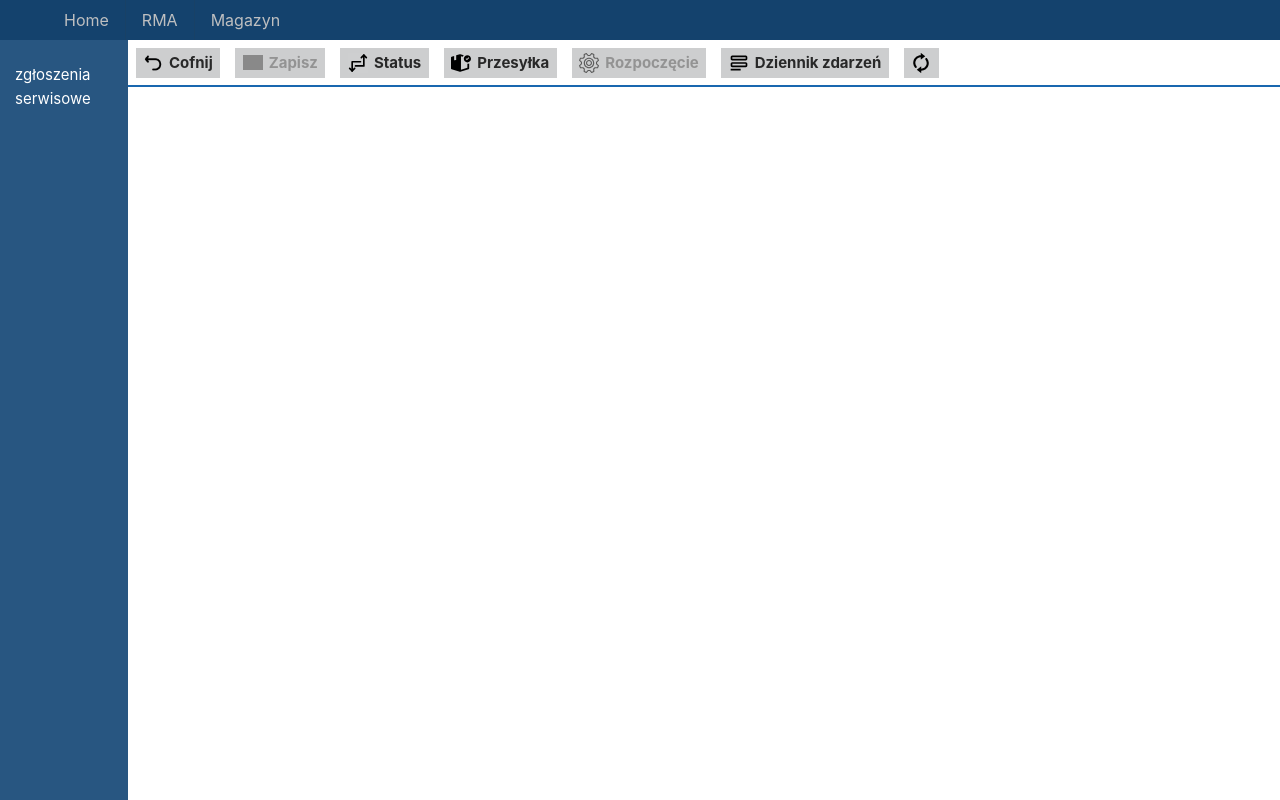
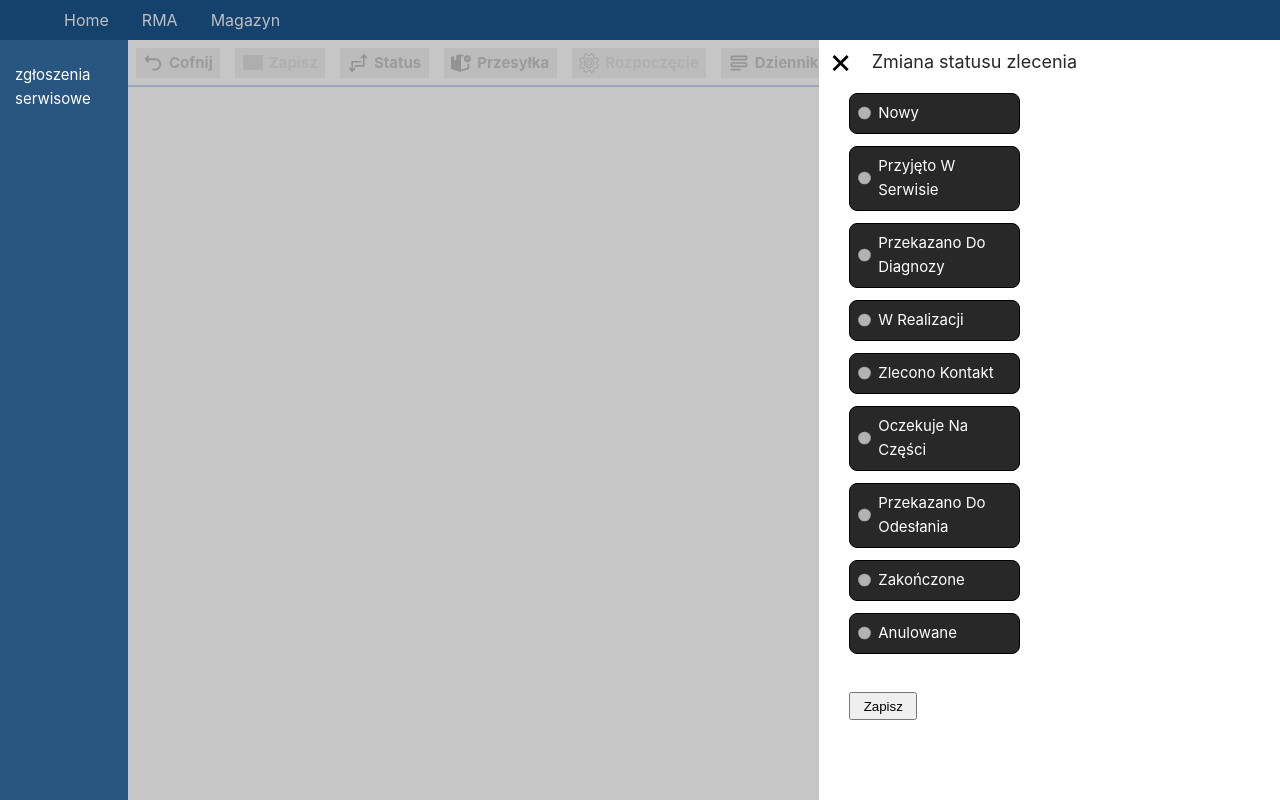
Before and after one commit to TheWolek/rma-front, a Vue app: page /rma/ticket/1 in a window 1280 px wide. Both pictures are taken after a click on the element "Status". Built offline with nearby package versions, Linux system fonts and the light colour scheme; no server answers; grey boxes are pictures that could not be loaded.

Commit message:
change status modal UI

```diff
--- a/src/components/RMA/rmaPage/actions.vue
+++ b/src/components/RMA/rmaPage/actions.vue
@@ -13,7 +13,9 @@ export default {
       router.go(-1);
     },
     onSave() {},
-    toggleStatusModal() {},
+    toggleStatusModal() {
+      store.commit("rma/toggleModal_status", true);
+    },
     toggleWaybillModal() {
       store.commit("rma/toggleModal_shipment", true);
     },
--- /dev/null
+++ b/src/components/RMA/rmaPage/modals/status.vue
@@ -0,0 +1,118 @@
+<script>
+import { mapGetters, mapState } from "vuex";
+import store from "../../../../store";
+
+export default {
+  data() {
+    return {
+      status: null,
+    };
+  },
+  mounted() {
+    this.status = this.rmaPage.status;
+  },
+  computed: {
+    ...mapGetters({
+      rmaPage: "rma/getRmaPage",
+    }),
+    ...mapState({
+      statusModalActive: (state) => state.rma.statusModalActive,
+      statuses: (state) => state.rma.statuses,
+    }),
+    availableStatuses() {
+      if (this.rmaPage.status === 1) return [1, 2, 9];
+      if (this.rmaPage.status === 2) return [2, 3, 5, 7, 9];
+      if (this.rmaPage.status === 3) return [3, 4, 5, 6, 7, 9];
+      if ([4, 5, 6].includes(this.rmaPage.status)) return [4, 5, 6, 7, 9];
+      if (this.rmaPage.status === 7) return [7, 8, 9];
+      return [];
+    },
+  },
+  methods: {
+    toggleModal_status() {
+      store.commit("rma/toggleModal_status", false);
+    },
+  },
+};
+</script>
+<template>
+  <div
+    id="rmaStatusModalWrap"
+    class="bigModal"
+    :class="{ active: this.statusModalActive }"
+  >
+    <div class="formWrap">
+      <div class="header">
+        <div id="close" @click="toggleModal_status"></div>
+        <h4>Zmiana statusu zlecenia</h4>
+      </div>
+      <form>
+        <label
+          v-for="s in statuses"
+          :for="'status_' + s.id"
+          class="radioBtn"
+          :class="{
+            active: s.id === rmaPage.status,
+            disabled: !availableStatuses.includes(s.id),
+          }"
+        >
+          <input
+            type="radio"
+            name="status"
+            :id="'status_' + s.id"
+            :value="s.id"
+            v-model="status"
+            :disabled="!availableStatuses.includes(s.id)"
+          />
+          <p>{{ s.displayName }}</p>
+        </label>
+        <input type="submit" value="Zapisz" />
+      </form>
+    </div>
+  </div>
+</template>
+<style scoped>
+form {
+  display: flex;
+  flex-direction: column;
+  gap: 0.8em;
+}
+.radioBtn {
+  display: flex;
+  padding: 0.5em;
+  border: 1px solid #000;
+  border-radius: 8px;
+  cursor: pointer;
+  transition: background-color 0.2s ease;
+}
+
+.radioBtn:hover {
+  background-color: var(--vt-c-indigo);
+}
+
+.radioBtn.active {
+  background-color: rgb(48, 117, 182);
+}
+
+.radioBtn.active p,
+.radioBtn.disabled p {
+  color: #fff;
+}
+
+.radioBtn.disabled {
+  background-color: var(--vt-c-black-mute);
+  cursor: not-allowed;
+}
+
+.radioBtn input {
+  width: auto;
+}
+
+.radioBtn p {
+  margin-left: 0.5em;
+}
+
+input[type="submit"] {
+  margin-top: 2em;
+}
+</style>
--- a/src/store/modules/rma.js
+++ b/src/store/modules/rma.js
@@ -15,6 +15,7 @@ const state = {
   editWaybillModalActive: false,
   editWaybillModalData: {},
   addWaybillModalActive: false,
+  statusModalActive: false,
 };
 
 const getters = {
@@ -72,6 +73,9 @@ const mutations = {
   },
   toggleModal_addWaybill(state, newState) {
     state.addWaybillModalActive = newState;
+  },
+  toggleModal_status(state, newState) {
+    state.statusModalActive = newState;
   },
 };
 
--- a/src/views/RMA/rmaPage.vue
+++ b/src/views/RMA/rmaPage.vue
@@ -5,6 +5,7 @@ import rmaHeader from "../../components/RMA/rmaPage/header.vue";
 import rmaDetails from "../../components/RMA/rmaPage/details.vue";
 import shipmentModal from "../../components/RMA/rmaPage/modals/shipment.vue";
 import itemCreateModal from "../../components/Warehouse/Items/itemCreateModal.vue";
+import statusModal from "../../components/RMA/rmaPage/modals/status.vue";
 import store from "../../store";
 
 export default {
@@ -16,6 +17,7 @@ export default {
     ...mapState({
       apiState: (state) => state.rma.apiState,
       createModal_Active: (state) => state.items.createModal_Active,
+      statusModal_Active: (state) => state.rma.statusModalActive,
     }),
     apiState_loaded() {
       return this.apiState === 2;
@@ -30,12 +32,14 @@ export default {
     rmaDetails,
     shipmentModal,
     itemCreateModal,
+    statusModal,
   },
 };
 </script>
 <template>
   <div id="rmaPage">
     <shipmentModal />
+    <statusModal v-if="statusModal_Active" />
     <itemCreateModal v-if="createModal_Active" />
     <actions />
     <div class="rmaPage_wrap" v-if="apiState_loaded">
```
